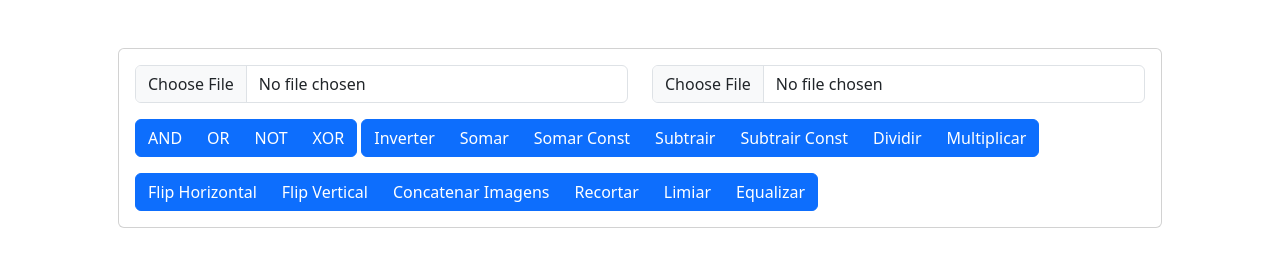
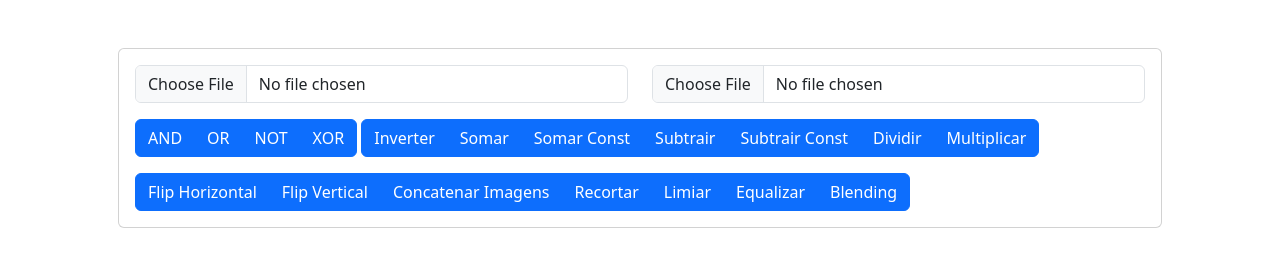
Before and after one commit to luizmenos/Processamento_imagem, a plain HTML site: page index.html in a window 1280 px wide. Drawn offline with Linux system fonts and the light colour scheme.

Commit message:
Add files via upload

```diff
--- a/index.html
+++ b/index.html
@@ -62,6 +62,7 @@
                             <button onclick="recortarImagem()" class="btn btn-primary">Recortar</button>
                             <button onclick="limializarImagem()" class="btn btn-primary">Limiar</button>
                             <button onclick="equalizarImagem()" class="btn btn-primary">Equalizar</button>
+                            <button onclick="blendImagem()" class="btn btn-primary">Blending</button>
                         </div>
                     </div>
                 </div>
```
